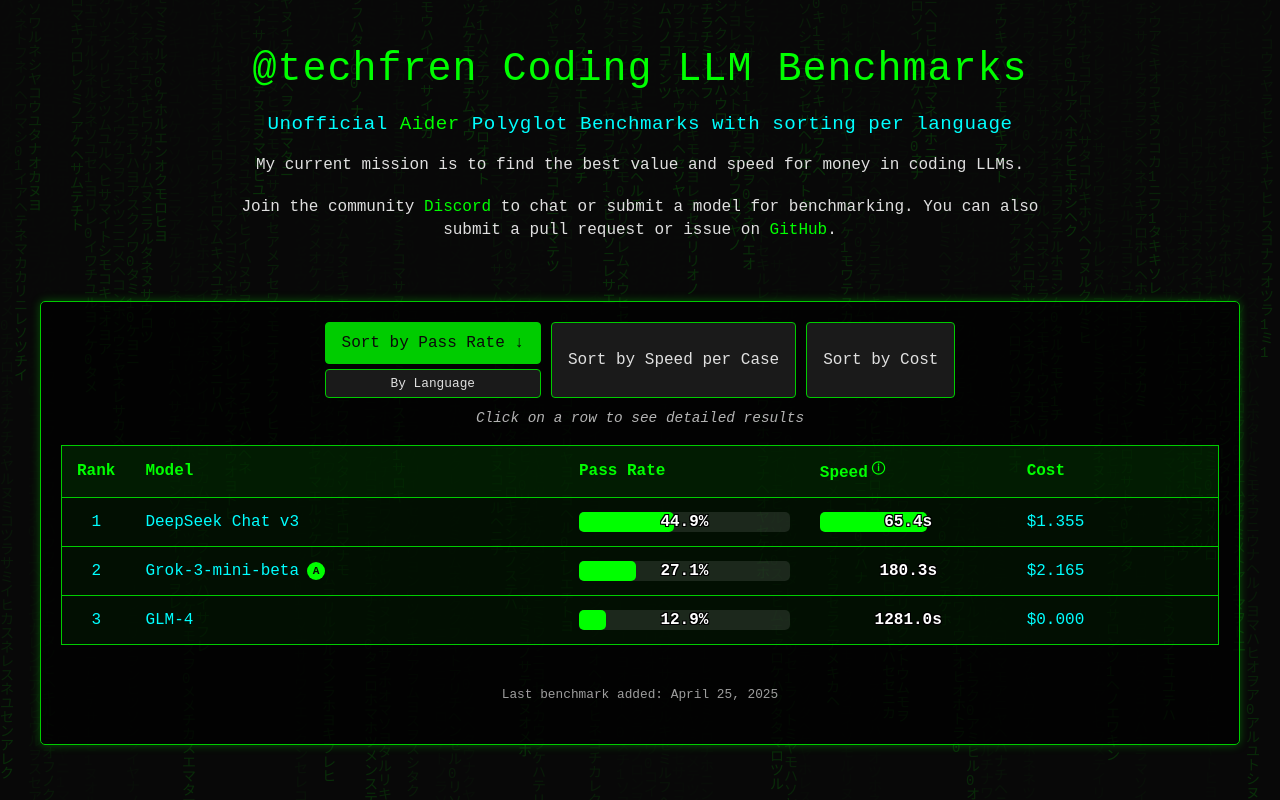
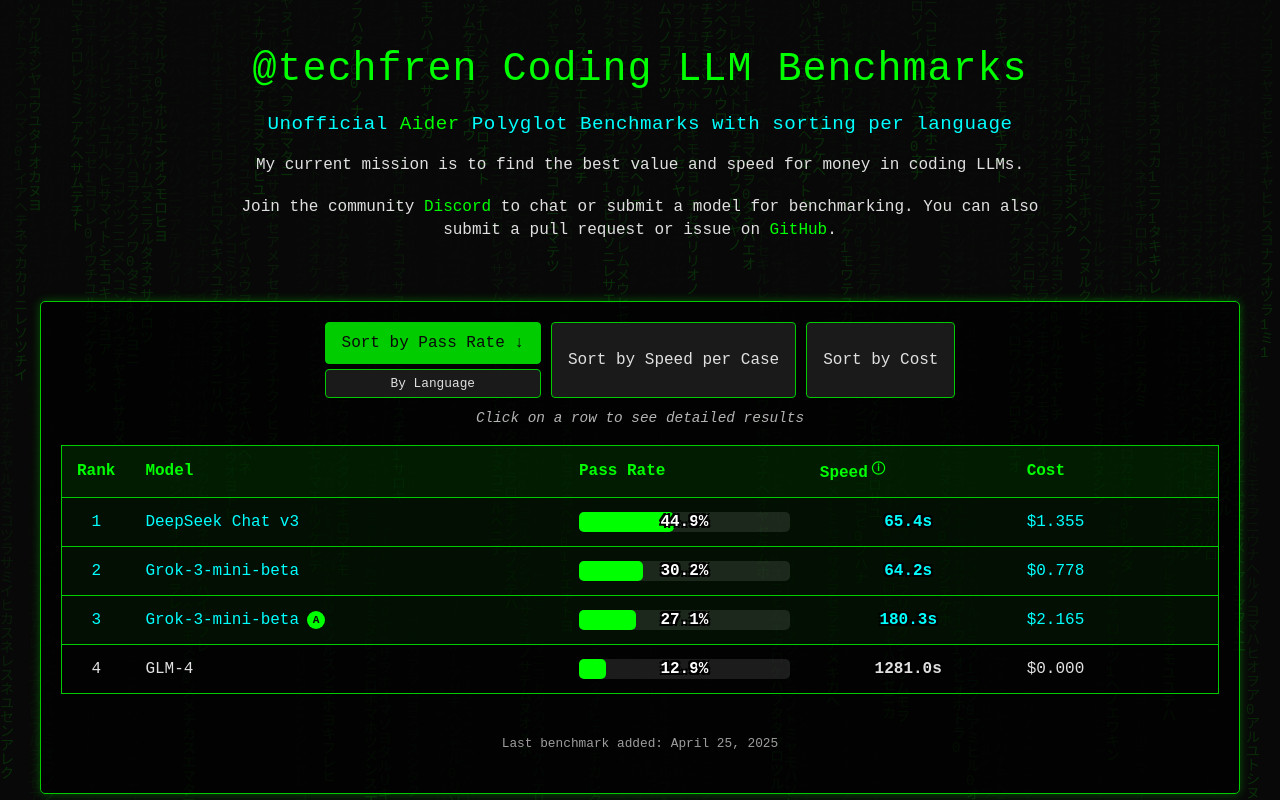
Before and after one commit to aj47/techfren-leaderboard, a Next.js app: page / in a window 1280 px wide. Built offline with nearby package versions, Linux system fonts and the light colour scheme.

Commit message:
Add Grok-3-mini-beta model with 30.2% pass rate and UI improvements

```diff
--- a/src/app/globals.css
+++ b/src/app/globals.css
@@ -341,24 +341,21 @@
   left: 50%;
   transform: translate(-50%, -50%);
   font-weight: bold;
-  text-shadow: -1px -1px 0 #000, 1px -1px 0 #000, -1px 1px 0 #000, 1px 1px 0 #000;
+  text-shadow: -2px -2px 0 #000, 2px -2px 0 #000, -2px 2px 0 #000, 2px 2px 0 #000,
+               -1px -1px 0 #000, 1px -1px 0 #000, -1px 1px 0 #000, 1px 1px 0 #000;
   transition: color 0.3s ease;
 }
 
 /* Speed progress bar styles */
 .speed-progress-bar {
   width: 100%;
-  background-color: transparent; /* Removed background */
+  background-color: transparent;
   border-radius: 5px;
   height: 20px;
   position: relative;
-}
-
-.speed-progress {
-  background-color: var(--primary);
-  height: 100%;
-  border-radius: 5px;
-  transition: width 0.5s ease-out;
+  display: flex;
+  justify-content: center;
+  align-items: center;
 }
 
 footer {
--- a/src/components/Leaderboard.tsx
+++ b/src/components/Leaderboard.tsx
@@ -197,7 +197,6 @@
       <div id="tooltip-overlay" className="tooltip-overlay">
         <div id="speed-tooltip" className="global-tooltip">
           Speed in seconds per test case. Lower is better.
-          Green bar: 30s = full, 120s = empty.
         </div>
       </div>
 
@@ -313,12 +312,6 @@
                 </td>
                 <td className="speed">
                   <div className="speed-progress-bar">
-                    <div
-                      className="speed-progress"
-                      style={{
-                        width: `${Math.max(0, Math.min(100, ((120 - (model.speed / 1000)) / (120 - 30)) * 100))}%`
-                      }}
-                    ></div>
                     <span className="progress-text">{(model.speed / 1000).toFixed(1)}s</span>
                   </div>
                 </td>
--- a/src/data/models.yaml
+++ b/src/data/models.yaml
@@ -139,3 +139,48 @@
     versions: "0.82.3.dev"
     seconds_per_case: 180.3
     total_cost: 2.1652
+
+- id: 4
+  name: "Grok-3-mini-beta"
+  passRate: 30.2
+  speed: 64200
+  cost: 0.7777
+  details:
+    dirname: "2025-04-25-04-19-54--grok-3-mini-beta"
+    test_cases: 225
+    model: "openrouter/x-ai/grok-3-mini-beta"
+    edit_format: "whole"
+    commit_hash: "35fed77-dirty"
+    reasoning_effort: "high"
+    pass_rate_1: 10.2
+    pass_rate_2: 30.2
+    pass_num_1: 23
+    pass_num_2: 68
+    percent_cases_well_formed: 100.0
+    total_api_calls: 489
+    total_retries: 0
+    avg_api_calls_per_test: 2.17
+    avg_retries_per_test: 0.00
+    retry_rate_percent: 0.00
+    language_pass_rates:
+      cpp_pass_rate_2: 34.6
+      go_pass_rate_2: 30.8
+      java_pass_rate_2: 21.3
+      javascript_pass_rate_2: 36.7
+      python_pass_rate_2: 26.5
+      rust_pass_rate_2: 33.3
+    error_outputs: 1
+    num_malformed_responses: 0
+    num_with_malformed_responses: 0
+    user_asks: 70
+    lazy_comments: 0
+    syntax_errors: 0
+    indentation_errors: 0
+    exhausted_context_windows: 0
+    test_timeouts: 6
+    total_tests: 225
+    command: "aider --model openrouter/x-ai/grok-3-mini-beta"
+    date: "2025-04-25"
+    versions: "0.82.3.dev"
+    seconds_per_case: 64.2
+    total_cost: 0.7777
```
